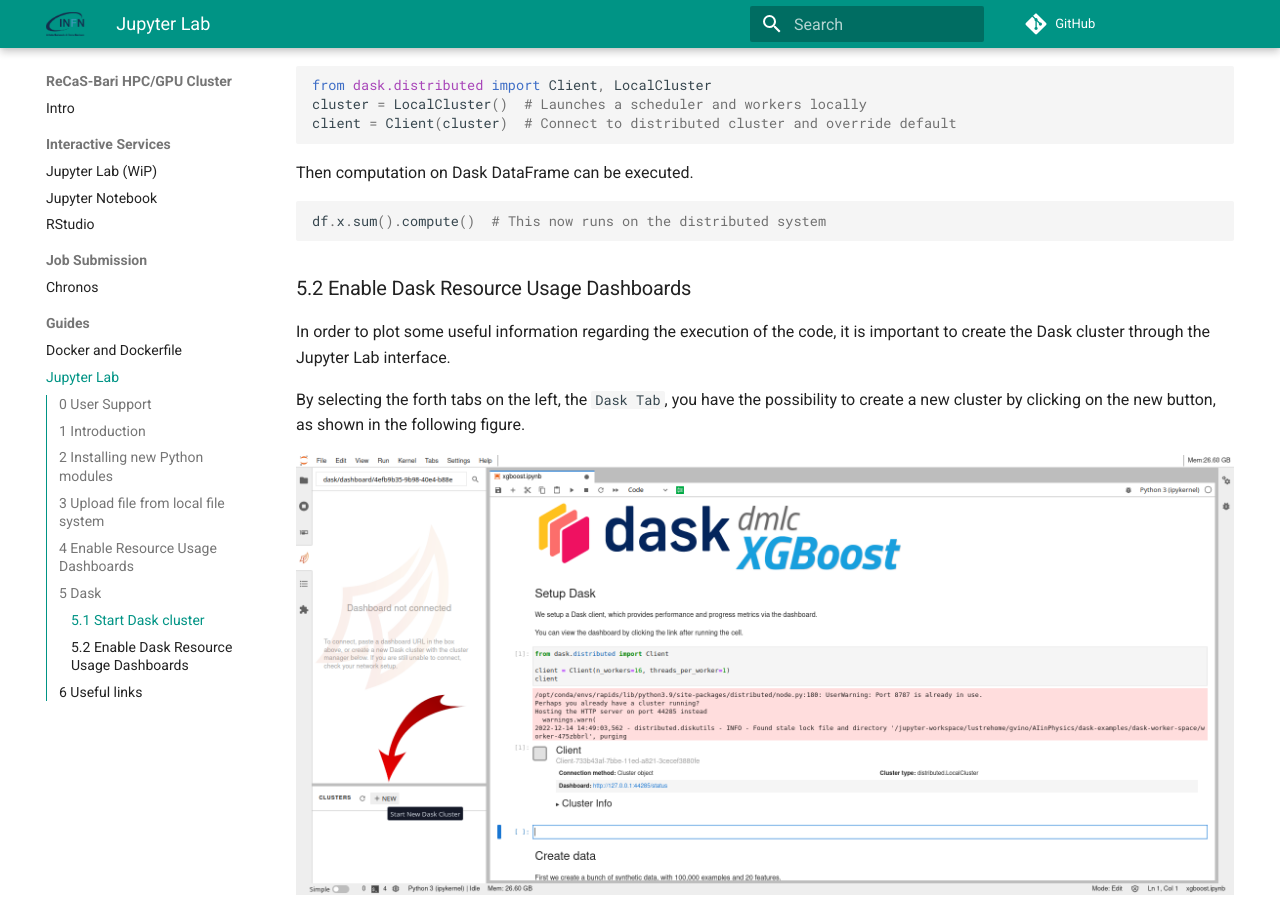
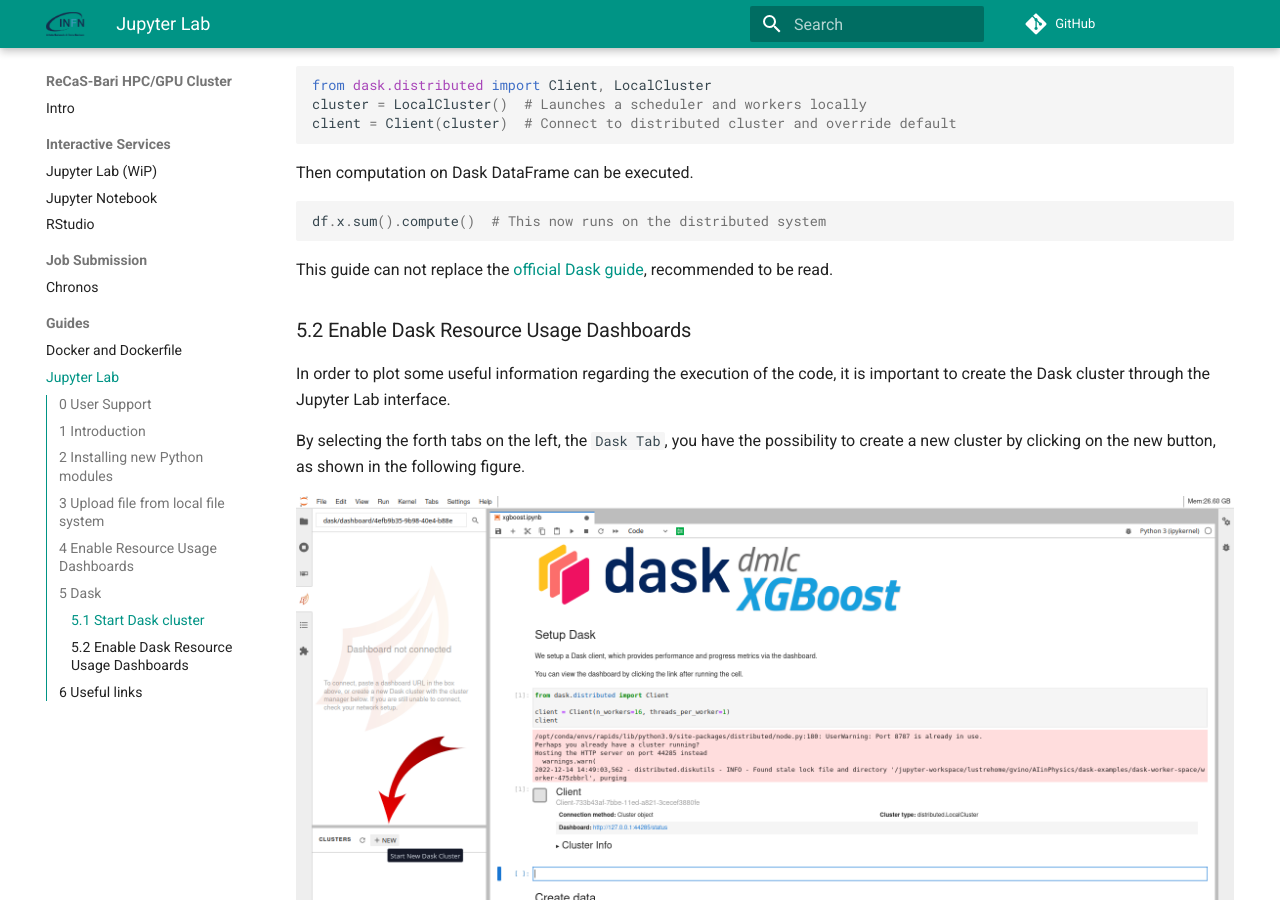
Before and after one commit to jvino/cluster-hpc-gpu-guides, an MkDocs documentation site: the page built from docs/guides/jupyter-lab.md, in a window 1280 px wide and 900 px high, scrolled down 4363 px. Built offline with MkDocs 1.6.1 and Material for MkDocs 9.7.7, drawn with Linux system fonts in a browser that asks for light colours; comment, search, counter and statistics services are not loaded.

Commit message:
Inserted Dask section in the JupyterLab guide

````diff
--- a/docs/guides/jupyter-lab.md
+++ b/docs/guides/jupyter-lab.md
@@ -94,6 +94,8 @@
 df.x.sum().compute()  # This now runs on the distributed system
 ```
 
+This guide can not replace the [official Dask guide](https://distributed.dask.org/en/stable/quickstart.html), recommended to be read.
+
 ### 5.2 Enable Dask Resource Usage Dashboards
 
 In order to plot some useful information regarding the execution of the code, it is important to create the Dask cluster through the Jupyter Lab interface.
````
